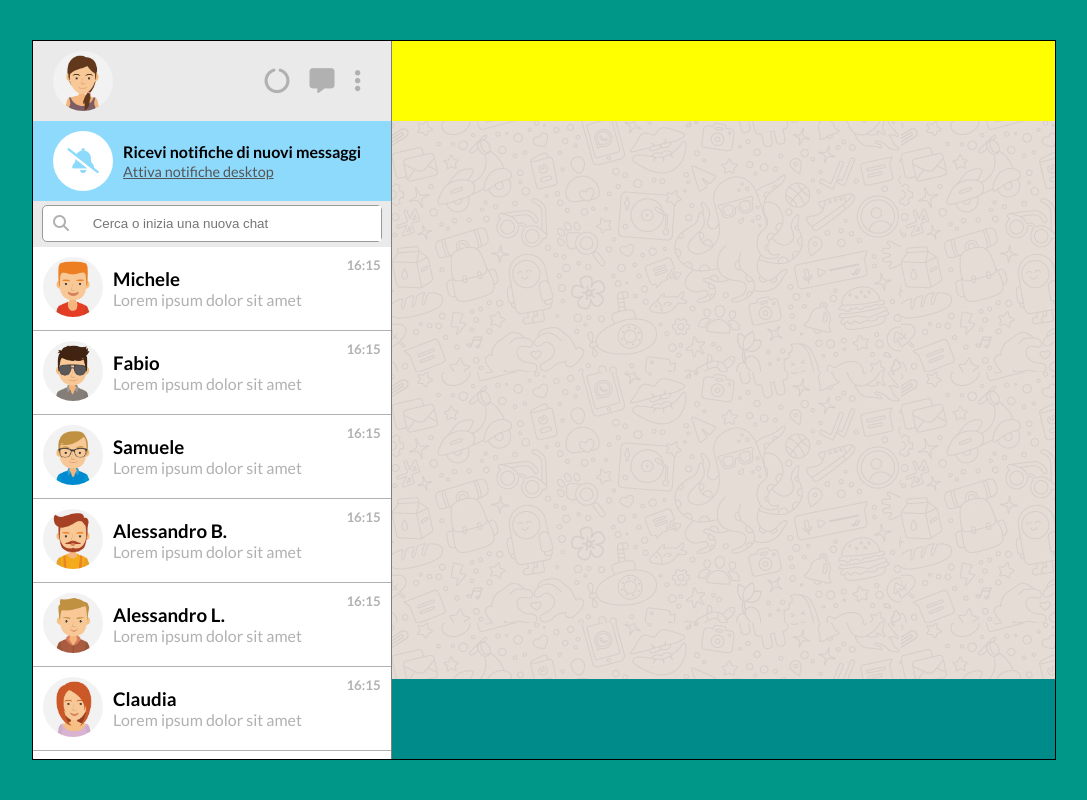
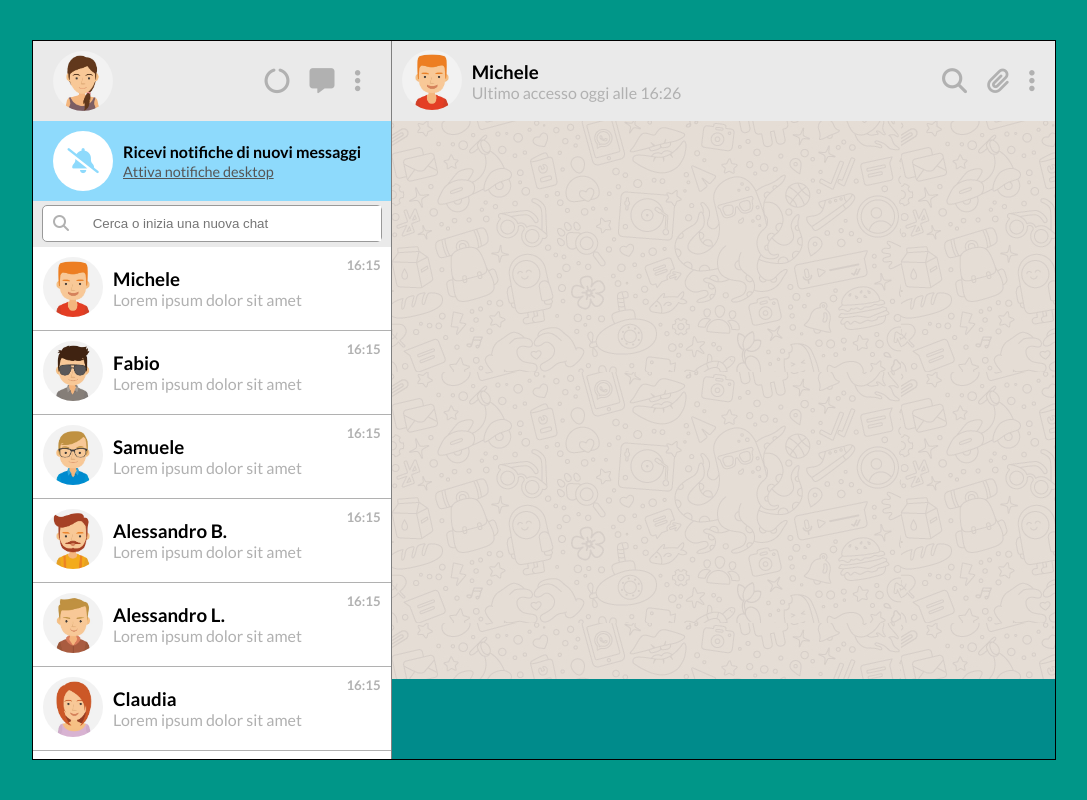
Before and after one commit to MarcoGranata9/html-css-boolzapp, a plain HTML site: page index.html in a window 1280 px wide. Shown: the whole page, without its empty margins (96-1183 px from the left). Drawn offline with Linux system fonts and the light colour scheme.

Commit message:
add: header chat column details and media query

```diff
--- a/css/style.css
+++ b/css/style.css
@@ -175,6 +175,8 @@ body {
     color: #B1B1B1;
 }
 
+/* Contacts column media */
+
 @media screen and (max-width: 991px) {
 
     .notifications,
@@ -218,18 +220,33 @@ body {
     height: 100%;
     border-left: 1px solid gray;
     flex-direction: column;
-
-    /* debug */
-    background-color: green;
 }
 
 .chat-col header {
     width: 100%;
     height: 80px;
-
+    align-items: center;
+    gap: 10px;
+    padding: 0 10px;
 
     /* debug */
-    background-color: yellow;
+    background-color: #eaeaea;
+}
+
+.header-chat-text {
+    flex-grow: 1;
+}
+
+.header-chat-text p {
+    color: #B1B1B1;
+}
+
+.chat-col header ul {
+    list-style-type: none;
+}
+
+.chat-col header li {
+    margin: 0 10px;
 }
 
 .chat-col main {
@@ -248,3 +265,15 @@ body {
     /* debug */
     background-color: darkcyan;
 }
+
+/* Media query chat column */
+
+@media screen and (max-width: 991px) {
+
+}
+
+@media screen and (max-width: 540px) {
+    .chat-col header ul {
+        display: none;
+    }
+}
--- a/index.html
+++ b/index.html
@@ -187,8 +187,21 @@
         <div class="chat-col flex">
 
             <!-- Header chat -->
-            <header>
+            <header class="flex">
+                <div>
+                    <img class="avatar-img" src="img/avatar_1.jpg" alt="">
+                </div>
 
+                <div class="header-chat-text">
+                    <h3>Michele</h3>
+                    <p>Ultimo accesso oggi alle 16:26</p>
+                </div>
+
+                <ul class="flex">
+                    <li><button><i class="fa-solid fa-magnifying-glass"></i></button></li>
+                    <li><button><i class="fa-solid fa-paperclip"></i></button></li>
+                    <li><button><i class="fa-solid fa-ellipsis-vertical"></i></button></li>
+                </ul>
             </header>
             <!-- /Header chat -->
 
```
